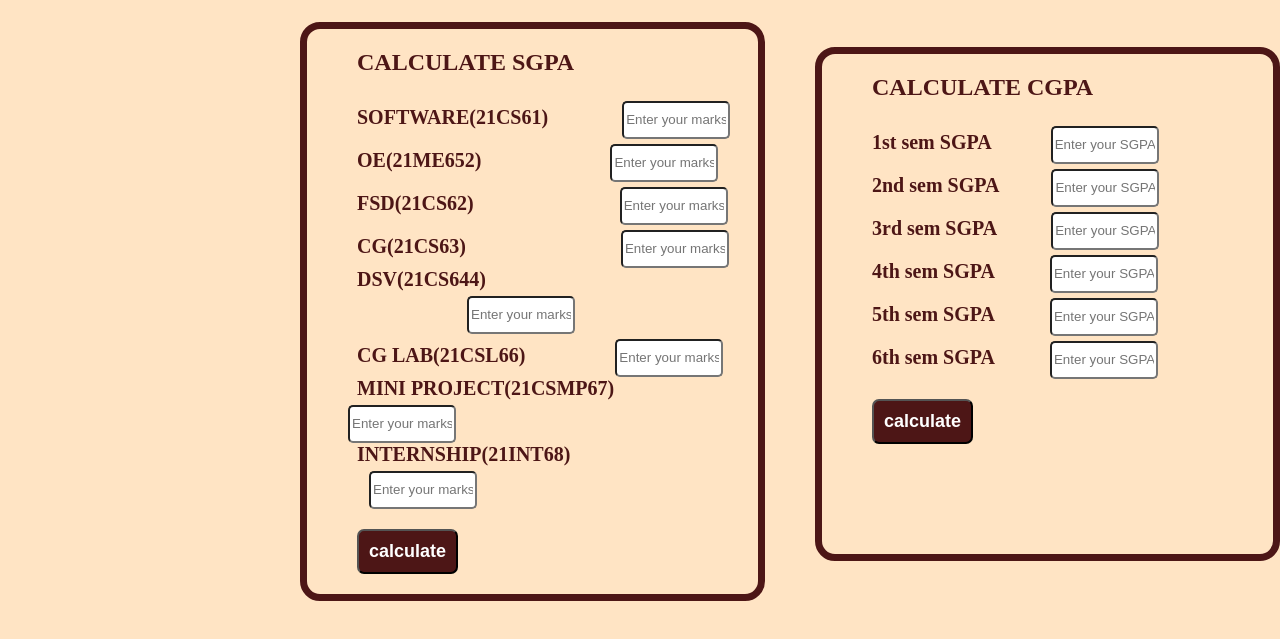
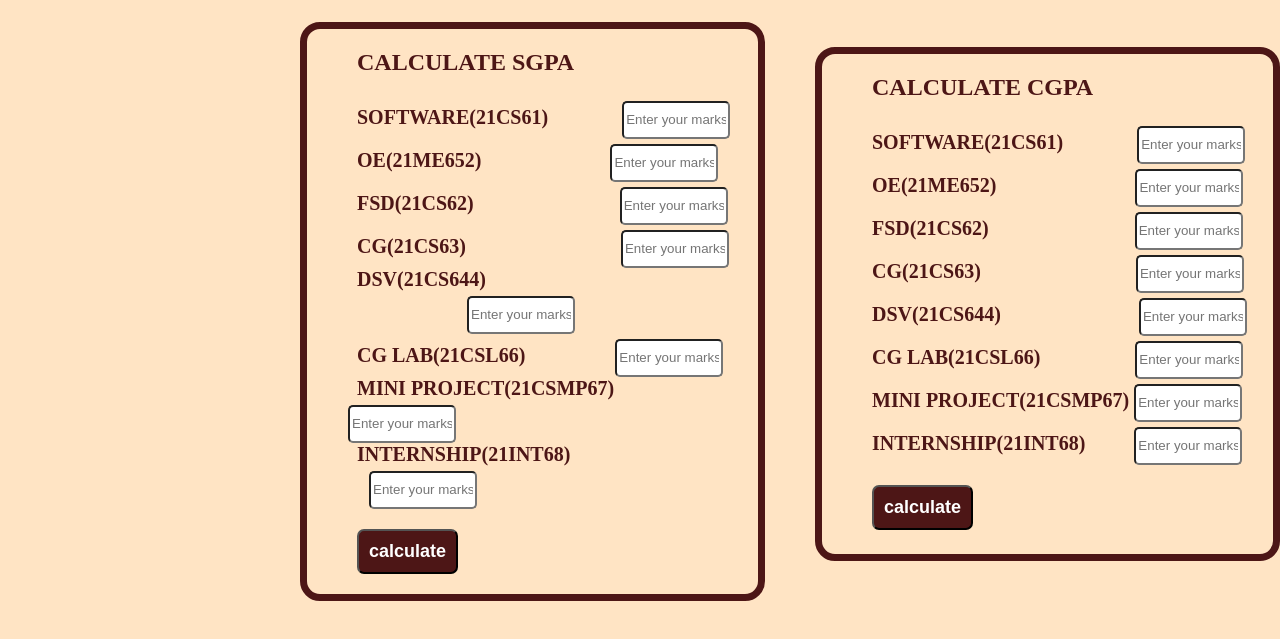
Before and after one commit to kathyayinikam/WEB, a plain HTML site: page 6thsem.html in a window 1280 px wide. Shown: the part 85-724 px from the top of the page. Drawn offline with Linux system fonts and the light colour scheme.

Commit message:
Update 6thsem.html

```diff
--- a/6thsem.html
+++ b/6thsem.html
@@ -330,13 +330,17 @@
         <div class="cgpa">
             <h1>CALCULATE CGPA</h1>
             <form id="cgpa_form">
-                <label>1st sem SGPA</label>
-                <input type="text" id="1st" placeholder="Enter your SGPA"style="margin-left:55px"><br>
-                <label>2nd sem SGPA</label><input type="text" id="2nd" placeholder="Enter your SGPA" style="margin-left:52px"><br>
-                <label>3rd sem SGPA</label><input type="text" id="3rd" placeholder="Enter your SGPA"style="margin-left:54px"><br>
-                <label>4th sem SGPA</label><input type="text" id="4th" placeholder="Enter your SGPA"style="margin-left:55px"><br>
-                <label>5th sem SGPA</label><input type="text" id="5th" placeholder="Enter your SGPA"style="margin-left:55px"><br>
-                <label>6th sem SGPA</label><input type="text" id="6th" placeholder="Enter your SGPA"style="margin-left:55px"><br>
+                <label>SOFTWARE(21CS61)</label>
+                <input type="text" id="in1" placeholder="Enter your marks" ><br>
+                <label>OE(21ME652)</label>
+                <input type="text" id="in2" placeholder="Enter your marks" style="margin-left:135px"><br>
+                <label>FSD(21CS62)</label><input type="text" id="in3" placeholder="Enter your marks"style="margin-left:146px" ><br>
+                <label>CG(21CS63)</label><input type="text" id="in4" placeholder="Enter your marks"style="margin-left:155px"><br>
+                <label>DSV(21CS644)</label><input type="text" id="in5" placeholder="Enter your marks"style="margin-left:138px"><br>
+                <label>CG LAB(21CSL66)</label><input type="text" id="in6" placeholder="Enter your marks"style="margin-left:95px"><br>
+                <label>MINI PROJECT(21CSMP67)</label><input type="text" id="in7" placeholder="Enter your marks"style="margin-left:5px"><br>
+                <label>INTERNSHIP(21INT68)</label>
+                <input type="text" id="in8" placeholder="Enter your marks" style="margin-left:45px"><br>
 
             </form>
             <div id="result_cgpa"></div>
```
